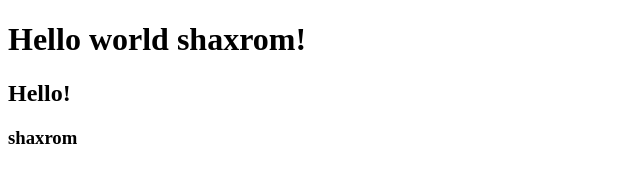
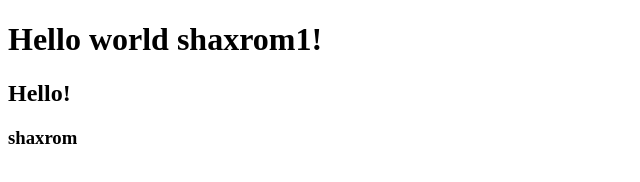
Before and after one commit to NabiyevShaxrom/project_2, a plain HTML site: page index.html in a window 1280 px wide. Shown: the full height of the page, 0-640 px from the left. Drawn offline with Linux system fonts and the light colour scheme.

Commit message:
index.html 1

```diff
--- a/index.html
+++ b/index.html
@@ -7,7 +7,7 @@
     <title>Git test</title>
 </head>
 <body>
-    <h1>Hello world shaxrom!</h1>
+    <h1>Hello world shaxrom1!</h1>
     <h2>Hello!</h2>
     <h3>shaxrom</h3>
 </body>
```
